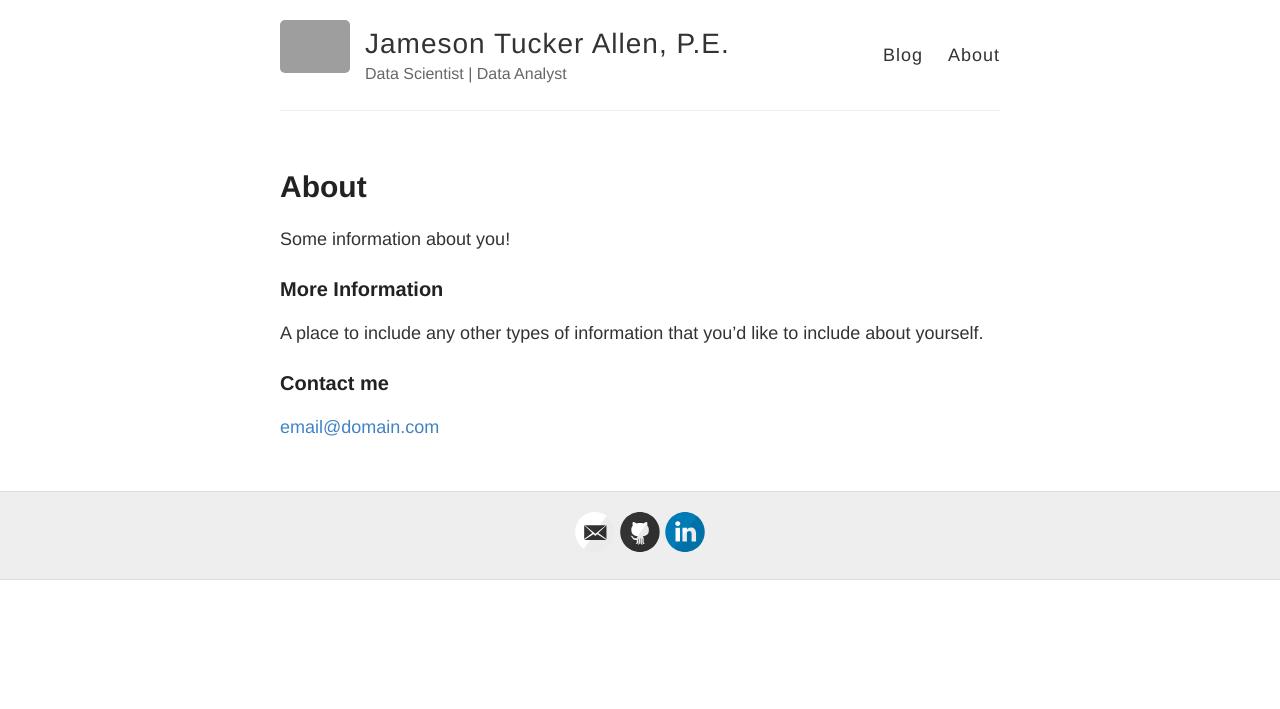
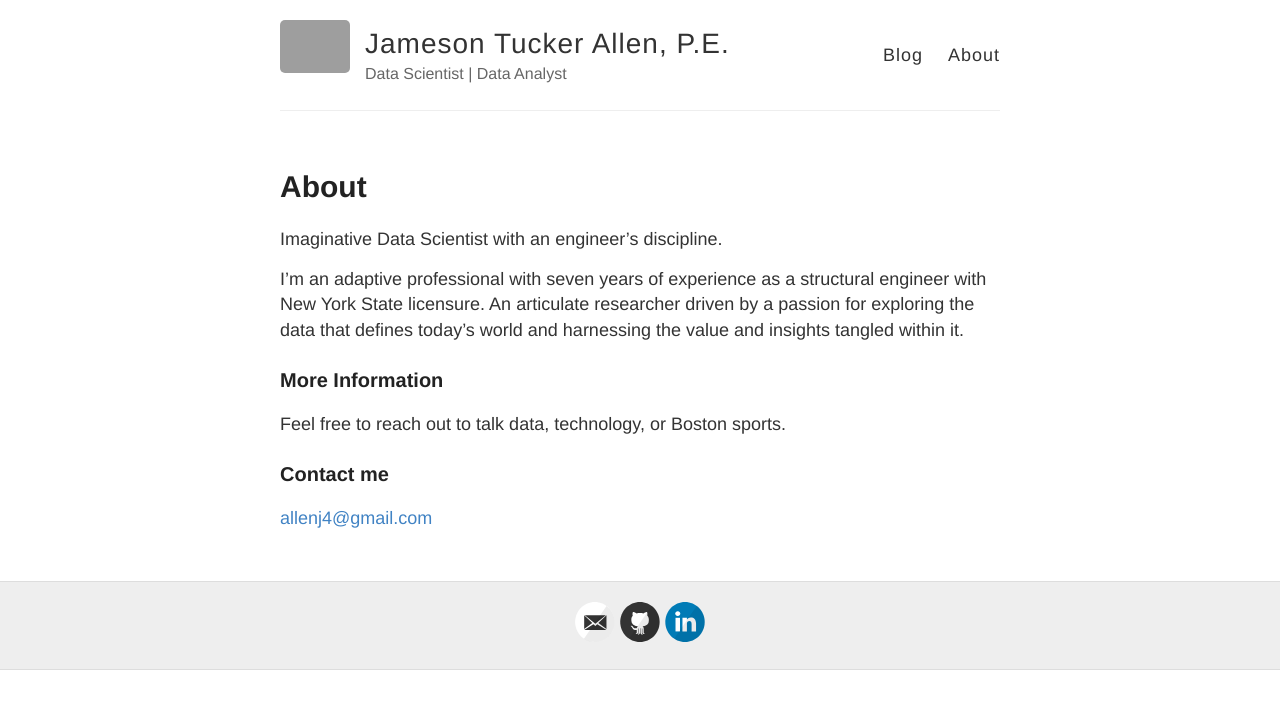
Before and after one commit to PhilPizza/jekyll-now, a Jekyll site: the page built from about.md, in a window 1280 px wide. Shown: the top 709 px of the page. Built offline with Jekyll 4.4.1, drawn with Linux system fonts in a browser that asks for light colours; grey boxes are pictures that could not be loaded.

Commit message:
Updated the About section

```diff
--- a/about.md
+++ b/about.md
@@ -4,12 +4,14 @@ title: About
 permalink: /about/
 ---
 
-Some information about you!
+Imaginative Data Scientist with an engineer's discipline.
+
+I'm an adaptive professional with seven years of experience as a structural engineer with New York State licensure. An articulate researcher driven by a passion for exploring the data that defines today's world and harnessing the value and insights tangled within it.
 
 ### More Information
 
-A place to include any other types of information that you'd like to include about yourself.
+Feel free to reach out to talk data, technology, or Boston sports.
 
 ### Contact me
 
-[email@domain.com](mailto:email@domain.com)
+[allenj4@gmail.com](mailto:allenj4@gmail.com)
```
